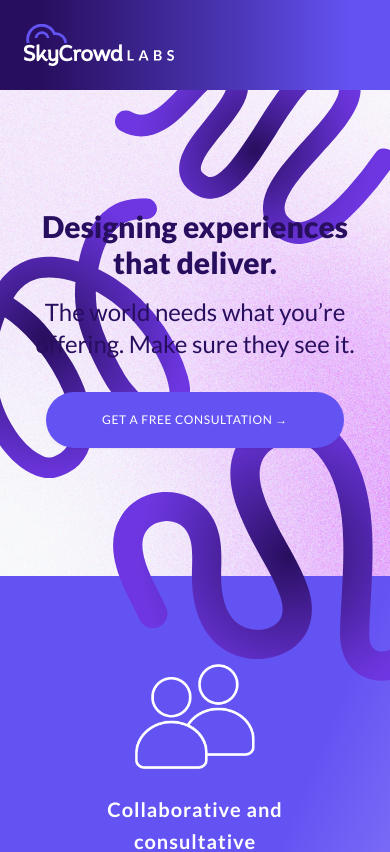
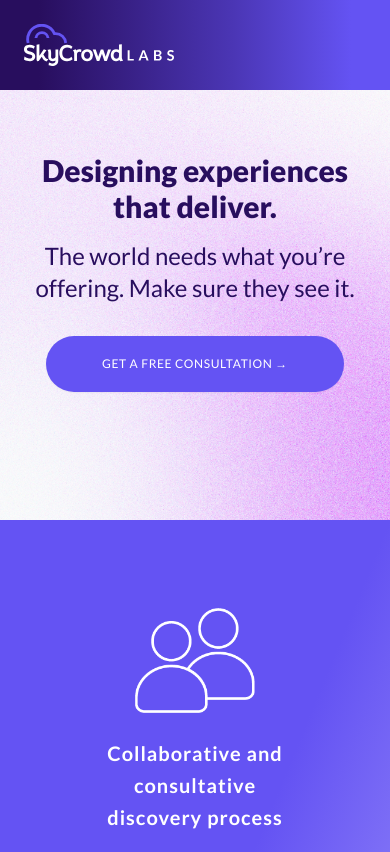
Before and after one commit to SkyCrowdLabs/landing-page, a Next.js app: page / in a window 390 px wide. Shown: the top 852 px of the page. Built offline with nearby package versions, Linux system fonts and the light colour scheme.

Commit message:
Hide squigglies on small screens

```diff
--- a/src/app/sections/GetInTouch.tsx
+++ b/src/app/sections/GetInTouch.tsx
@@ -11,14 +11,14 @@ const GetInTouch = () => {
         alt="squiggly graphics"
         height={320}
         width={330}
-        className="absolute -left-12 -top-32"
+        className="absolute -left-12 -top-32 hidden sm:block"
       />
       <Image
         src="/squiggly-1.svg"
         alt="squiggly graphics"
         height={320}
         width={330}
-        className="absolute -right-12 top-20 -rotate-[45deg] scale-125"
+        className="absolute -right-12 top-20 hidden -rotate-[45deg] scale-125 sm:block"
       />
       <div className="mx-auto max-w-4xl text-center">
         <SectionTitle title={'Start a project'} />
--- a/src/app/sections/Hero.tsx
+++ b/src/app/sections/Hero.tsx
@@ -5,27 +5,27 @@ import SectionHeader from '../components/SectionHeader';
 
 const Hero = () => {
   return (
-    <div className="relative isolate bg-hero-pattern bg-cover px-6 pt-14 lg:px-8">
+    <div className="pt-14lg:px-8 relative isolate bg-hero-pattern bg-cover px-6">
       <Image
         src="/squiggly-4.svg"
         alt="squiggly graphics"
         height={300}
         width={280}
-        className="top-18 absolute left-[calc(50%-80px)] -z-20"
+        className="top-18 absolute left-[calc(50%-80px)] -z-20 hidden sm:block"
       />
       <Image
         src="/squiggly-7.svg"
         alt="squiggly graphics"
         height={300}
         width={280}
-        className="absolute -left-24 top-1/3 -z-20 rotate-90"
+        className="absolute -left-24 top-1/3 -z-20 hidden  rotate-90 sm:block"
       />
       <Image
         src="/squiggly-3.svg"
         alt="squiggly graphics"
         height={320}
         width={330}
-        className="absolute -bottom-28 -right-16 -z-20 -rotate-[150deg]"
+        className="absolute -bottom-28 -right-16 -z-20 hidden  -rotate-[150deg] sm:block"
       />
       <div className="mx-auto max-w-3xl py-32 sm:py-48 lg:py-56">
         <div className="text-center">
--- a/src/app/sections/WhatWeDo.tsx
+++ b/src/app/sections/WhatWeDo.tsx
@@ -11,14 +11,14 @@ const WhatWeDo = () => {
         alt="squiggly graphics"
         height={400}
         width={380}
-        className="absolute -bottom-20 right-5 z-20"
+        className="absolute -bottom-20 right-5 z-20 hidden sm:block"
       />
       <Image
         src="/squiggly-8.svg"
         alt="squiggly graphics"
         height={420}
         width={400}
-        className="absolute -bottom-32 z-20 rotate-[-20deg]"
+        className="absolute -bottom-32 z-20 hidden rotate-[-20deg] sm:block"
       />
       <div className="mx-auto max-w-4xl text-center">
         <SectionTitle title={'What we do'} />
--- a/src/app/sections/WhatWeOffer.tsx
+++ b/src/app/sections/WhatWeOffer.tsx
@@ -32,14 +32,14 @@ const WhatWeOffer = () => {
         alt="squiggly graphics"
         height={320}
         width={330}
-        className="absolute -left-36 top-16 rotate-[160deg] -scale-x-100"
+        className="absolute -left-36 top-16 hidden rotate-[160deg] -scale-x-100 sm:block"
       />
       <Image
         src="/squiggly-2.svg"
         alt="squiggly graphics"
         height={320}
         width={330}
-        className="absolute -right-40 top-80 rotate-[190deg] -scale-x-100"
+        className="absolute -right-40 top-80 hidden rotate-[190deg] -scale-x-100 sm:block"
       />
       <div className="mx-auto max-w-7xl px-6 pb-96 pt-24 text-center sm:pt-32 lg:px-8">
         <div className="mx-auto max-w-4xl">
```
